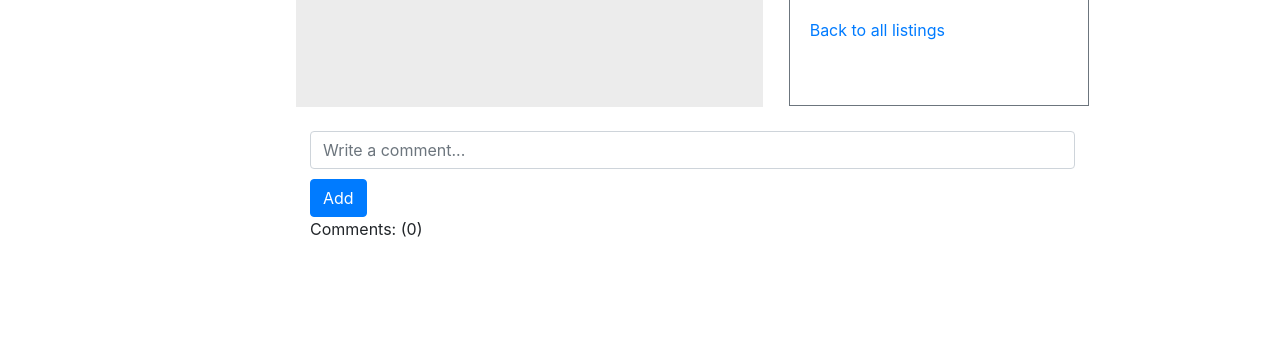
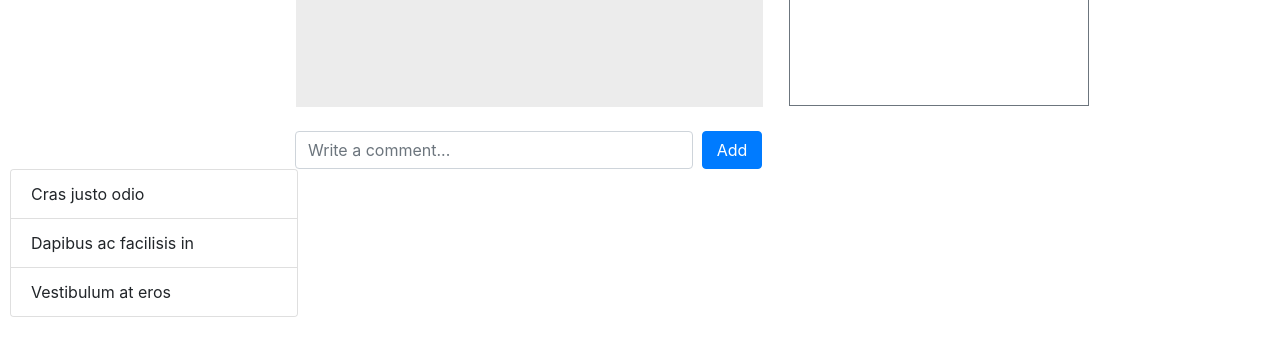
Before and after one commit to WildLotus-15/working-harvard-project-2, a Django app: page /2 in a window 1280 px wide. Shown: the part 422-778 px from the top of the page. Run offline with Django 3.2, Linux system fonts and the light colour scheme; a user stored in the database is signed in; data comes from the database, SQL or seed files in the repository; both versions use the stored data as it was after the commit; data that the repository does not hold is empty; some libraries are stand-ins or nearby versions.

Commit message:
customized comment form

```diff
--- a/auctions/forms.py
+++ b/auctions/forms.py
@@ -24,6 +24,7 @@ class NewCommentForm(ModelForm):
         super(NewCommentForm, self).__init__(*args, **kwargs)
         self.fields['comment'].widget.attrs = {'class':'form-control', 'placeholder': 'Write a comment...',}
         self.fields['comment'].label = ''
+        self.fields['comment'].widget.attrs['style'] = 'width: 398px'
 
     class Meta:
         model = Comment
--- a/auctions/models.py
+++ b/auctions/models.py
@@ -23,6 +23,7 @@ class Listing(models.Model):
     active = models.BooleanField(default=True)
     buyer = models.ForeignKey(User, on_delete=models.PROTECT, related_name='buyer', null=True, blank=True)
     author = models.ForeignKey(User, on_delete=models.PROTECT, null=True)
+    watchers = models.ManyToManyField(User, blank=True, related_name="watched_listings")
 
     def __str__(self):
         return f"{self.title}: {self.description}"
--- a/auctions/templates/auctions/listing.html
+++ b/auctions/templates/auctions/listing.html
@@ -2,45 +2,53 @@
 
 {% block title %}{{ listing.title }}{% endblock title %}
 
+</style>
 {% block body %}
 <div class="wrapper" style="height: 390px;">
     <div class="row" style="height: 500px; padding: 0 20px ; margin-left: 250px;">
         <div class="col-xs-4">
             {% if listing.image_url %}
-            <img src="{{ listing.image_url }}" alt="Card image cap" style="width: 370px; height: 352px; margin-top: 14px;">
+            <img src="{{ listing.image_url }}" alt="Card image cap"
+                style="width: 370px; height: 352px; margin-top: 14px;">
             {% else %}
             <div class="p-3">
                 <img src="static/auctions/not-found.png" alt="No-image" style="height: 350px;">
             </div>
             {% endif %}
         </div>
-        <div class="col-xs-4 border border-secondary" style="padding-left: 20px; width: 300px; height: 350px; margin-top: 15px ;padding-top: 20px; margin-left: 10px; display: inline-block;">
+        <div class="col-xs-4 border border-secondary"
+            style="padding-left: 20px; width: 300px; height: 350px; margin-top: 15px ;padding-top: 20px; margin-left: 10px; display: inline-block;">
             <h4 class="card-title">Listing: {{ listing.title }}</h4>
             <p class="card-text">Description: {{ listing.description }}</p>
-            <p class="card-text">Starting Price: ${{ listing.starting_bid }} | <a href="{% url 'bid' listing.id %}">Bid on this item</a></p>
+            <p class="card-text">Starting Price: ${{ listing.starting_bid }} | <a href="{% url 'bid' listing.id %}">Bid
+                    on this item</a></p>
             <h5>Details</h5>
             <ul>
                 <li>Listed by: {{ listing.author }}</li>
                 <li>Category: {{ listing.category }}</li>
             </ul>
-            <a href="{% url 'index' %}">Back to all listings</a>
         </div>
     </div>
 </div>
-<div class="col" style="margin-left: 285px; width: 795px">
+<div class="comment-form" style="margin-left: 285px; width: 468px; display: flex;">
     {% if user.is_authenticated %}
+    <div style="flex: 1;">
         <form action="{% url 'comment' listing.id %}" method="POST">
             {% csrf_token %}
             {{ comment_form }}
-                <div style="margin-top: 10px;">
-                <button type="submit" class="btn btn-primary">Add</button>
+        </form>
     </div>
-            </form>
+    <div style="flex: 1">
+        <button type="submit" class="btn btn-primary" style="width: 60px; margin-left: 9px;">Add</button>
+    </div>
     {% endif %}
-    Comments: ({{ comment_count }})
-    {% for comment in comments %}
-        {{ comment.author }} {{ comment }} {{ comment.date }}
-    {% endfor %}
+</div>
+<div class="card" style="width: 18rem; float: left;">
+    <ul class="list-group list-group-flush">
+      <li class="list-group-item">Cras justo odio</li>
+      <li class="list-group-item">Dapibus ac facilisis in</li>
+      <li class="list-group-item">Vestibulum at eros</li>
+    </ul>
 </div>
 
 {% endblock %}
--- a/auctions/urls.py
+++ b/auctions/urls.py
@@ -11,4 +11,5 @@ urlpatterns = [
     path('<int:listing_id>', views.listing, name="listing"),
     path('<int:listing_id>/bid', views.bid, name="bid"),
     path('<int:listing_id>/comment', views.comment, name="comment"),
+    path('<int:listing_id>', views.change_watchlist, name="change_watchlist"),
 ]
--- a/auctions/views.py
+++ b/auctions/views.py
@@ -1,10 +1,9 @@
 from typing import List
 from django.contrib.auth import authenticate, login, logout
 from django.db import IntegrityError
-from django.http import HttpResponse, HttpResponseRedirect
+from django.http import HttpResponseRedirect
 from django.shortcuts import render
 from django.urls import reverse
-from django.contrib.auth.mixins import LoginRequiredMixin
 
 from .models import User, Listing, Bid, Comment
 from .forms import NewBidForm, NewCommentForm, NewListingForm
@@ -21,13 +20,16 @@ def listing(request, listing_id):
     listing = Listing.objects.get(pk=listing_id)
     comments = Comment.objects.filter(listing=listing)
     comment_count = comments.count()
+    if request.user in listing.watchers.all():
+        listing.is_watched = True
+    else:
+        listing.is_watched = False
     return render(request, "auctions/listing.html", {
         "listing": listing,
         "comments": listing.comments.all(),
         "comment_count": comment_count,
         "comment_form": NewCommentForm(),
-        "bid_form": NewBidForm(),
-        "bid": Bid.objects.all()
+        "in_watchlist": listing.is_watched
     })
 
 def newListing(request):
@@ -45,6 +47,17 @@ def newListing(request):
         "form": NewListingForm(),
         "success": True
     })
+
+def change_watchlist(request, listing_id, reverse_method):
+    listing = Listing.objects.get(pk=listing_id)
+    if request.user in listing.watchers.all():
+        listing.watchers.remove(request.user)
+    else:
+        listing.watchers.add(request.user)
+    if reverse_method == "listing":
+        return listing(request, listing_id)
+    else:
+        return HttpResponseRedirect(reverse(reverse_method))
 
 def bid(request, listing_id):
     listing = Listing.objects.get(pk=listing_id)
```
Also changed, not shown: auctions/templates/auctions/bid.html (+10 -4 lines), auctions/templates/auctions/comment.html (deleted, +0 -12 lines), auctions/migrations/0007_auto_20210730_1425.py (added), auctions/migrations/0008_auto_20210730_1428.py (added), auctions/migrations/0009_delete_watchlist.py (added), auctions/migrations/0010_listing_watchers.py (added), db.sqlite3. Lines whose indentation alone changed are shown as unchanged.
